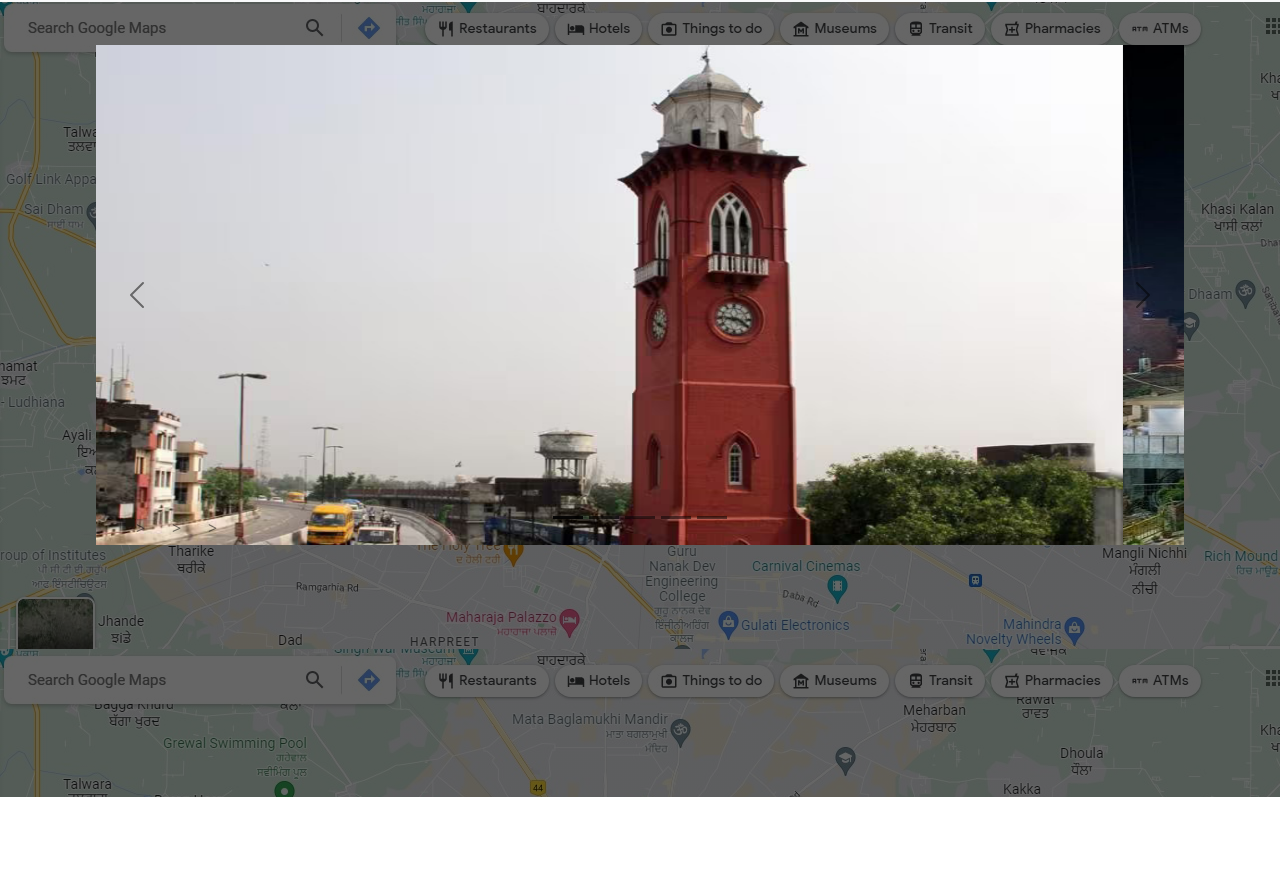
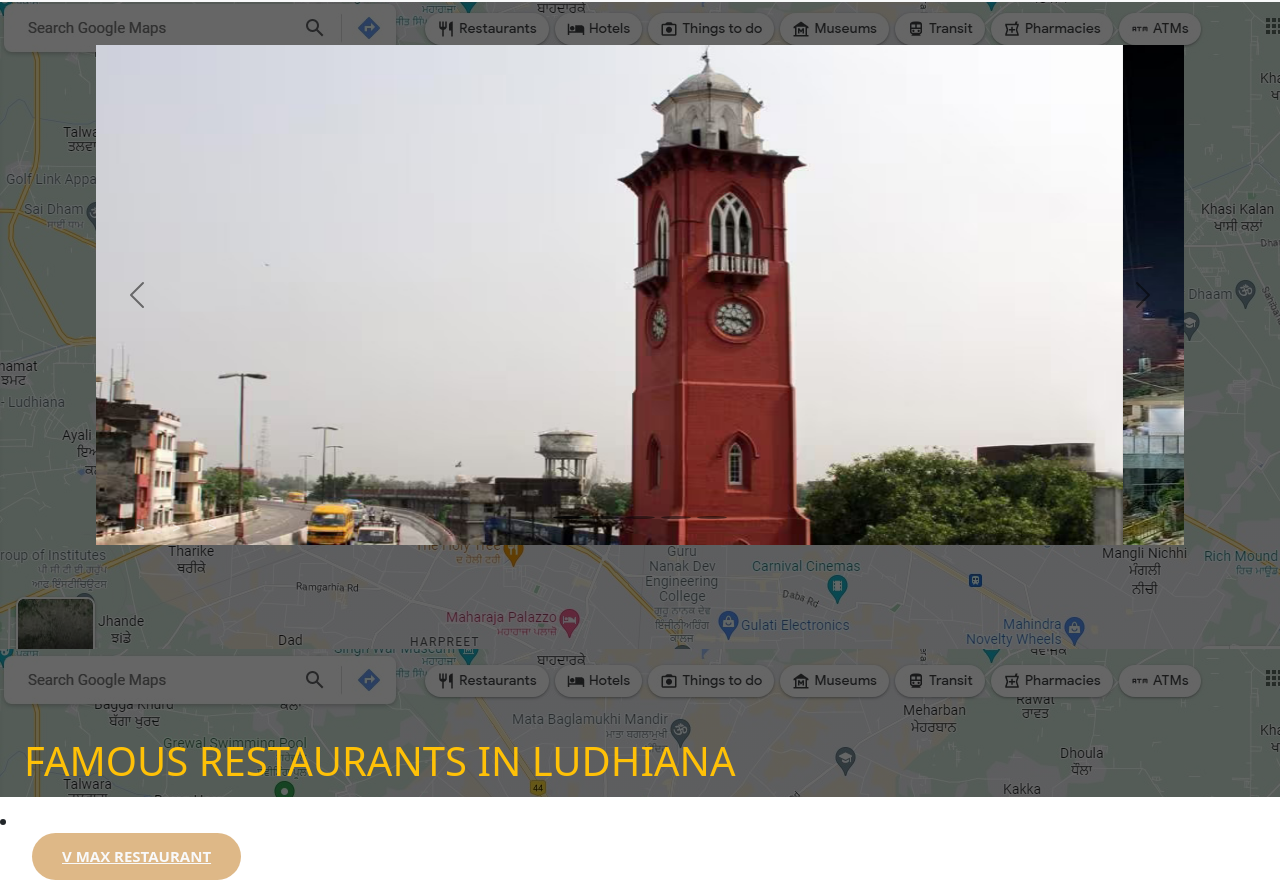
Before and after one commit to STEP-GNDEC/web_development, a plain HTML site: page Home.html in a window 1280 px wide. Shown: the part 75-955 px from the top of the page. Before the commit the page ends 872 px from the top, so only its background shows below. Drawn offline with nearby package versions, Linux system fonts and the light colour scheme.

Commit message:
home link

```diff
--- a/Home.html
+++ b/Home.html
@@ -81,7 +81,18 @@
             <span class="carousel-control-next-icon"> </span>
            </button>
         </div>
-        </div>
+        </div><br>
+        <br>
+        <br>
+        <br>
+        <br>
+
+<H1 class="m-4 text-warning">FAMOUS RESTAURANTS IN LUDHIANA</H1>
+<LI>
+  <UL>
+    <button class="button"><a href="gill_nehar/VMAX/vmax2.html" class="text-light"> V MAX RESTAURANT </a></button>
+  </UL>
+</LI>
 
 
 
--- a/style.css
+++ b/style.css
@@ -7,3 +7,17 @@
 
 background-size: center;
 }
+button{
+    border: none;
+    background:burlywood;
+    padding: 12px 30px;
+    border-radius: 30px;
+    color: white;
+    font-weight: bold;
+    font-size: 15px;
+    transition: .4s;
+}
+button:hover{
+    transform:scale(1.3);
+    cursor: pointer;
+}
```
Also changed, not shown: gill_nehar/VMAX/vmax2.html (+1 -1 lines).
